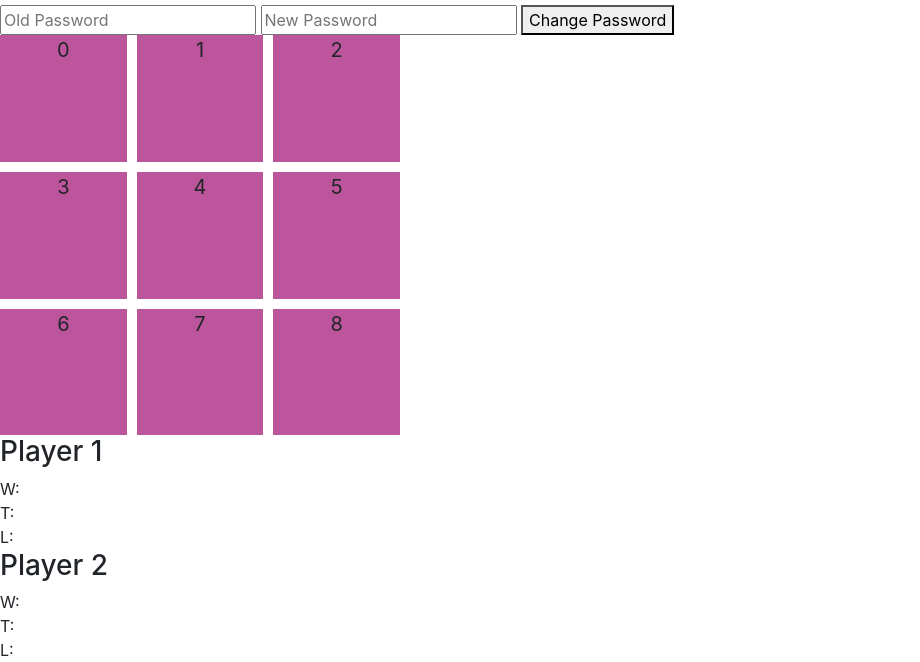
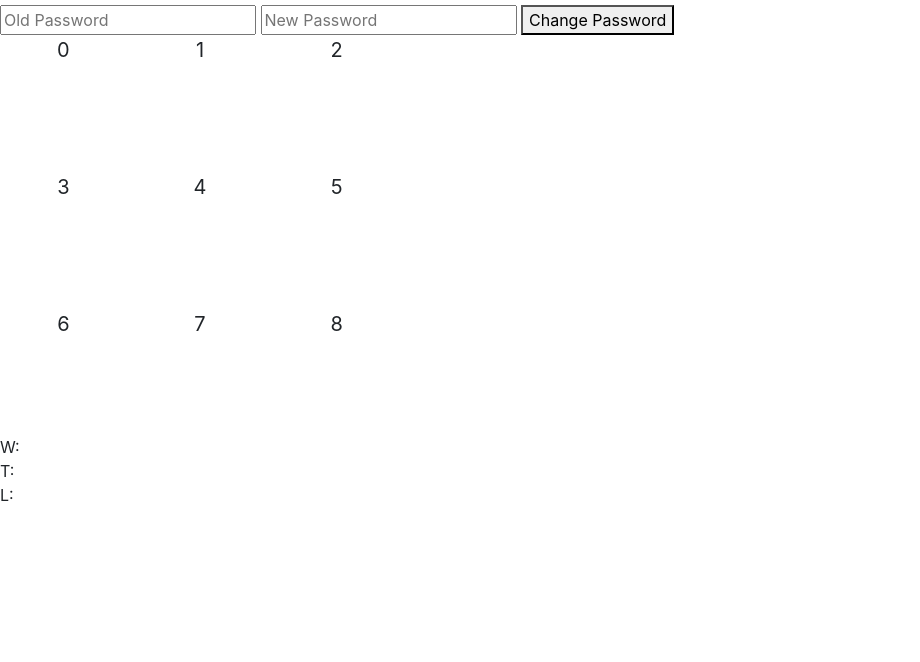
Before and after one commit to gandreottola/Tic-Tac-Toe, a website built with webpack: page index.html in a window 1280 px wide. Shown: the part 352-1014 px from the top of the page, without its empty margins (0-920 px from the left). After the commit the page ends 859 px from the top, so only its background shows below. Built offline with nearby package versions, Linux system fonts and the light colour scheme.

Commit message:
Fixed some scripts on html and scss

```diff
--- a/assets/styles/index.scss
+++ b/assets/styles/index.scss
@@ -14,7 +14,6 @@
   width: 400px;
 
   div {
-    background: #bd559c;
     display: flex;
     font-size: 20px;
     justify-content: center;
--- a/index.html
+++ b/index.html
@@ -53,32 +53,23 @@
       </section>
 
       <section class="grid">
-          <div>0</div>
-          <div>1</div>
-          <div>2</div>
-          <div>3</div>
-          <div>4</div>
-          <div>5</div>
-          <div>6</div>
-          <div>7</div>
-          <div>8</div>
+          <div class="cell" id="0">0</div>
+          <div class="cell" id="1">1</div>
+          <div class="cell" id="2">2</div>
+          <div class="cell" id="3">3</div>
+          <div class="cell" id="4">4</div>
+          <div class="cell" id="5">5</div>
+          <div class="cell" id="6">6</div>
+          <div class="cell" id="7">7</div>
+          <div class="cell" id="8">8</div>
     </section>
 
-<div class="players">
-    <section class="player1">
-        <h3>Player 1</h3>
+    <section class="scores">
         <div>W:</div>
         <div>T:</div>
         <div>L:</div>
     </section>
 
-    <section class="player2">
-        <h3>Player 2 </h3>
-        <div>W:</div>
-        <div>T:</div>
-        <div>L:</div>
-    </section>
-  </div>
       </main>
     </body>
 </html>
```
